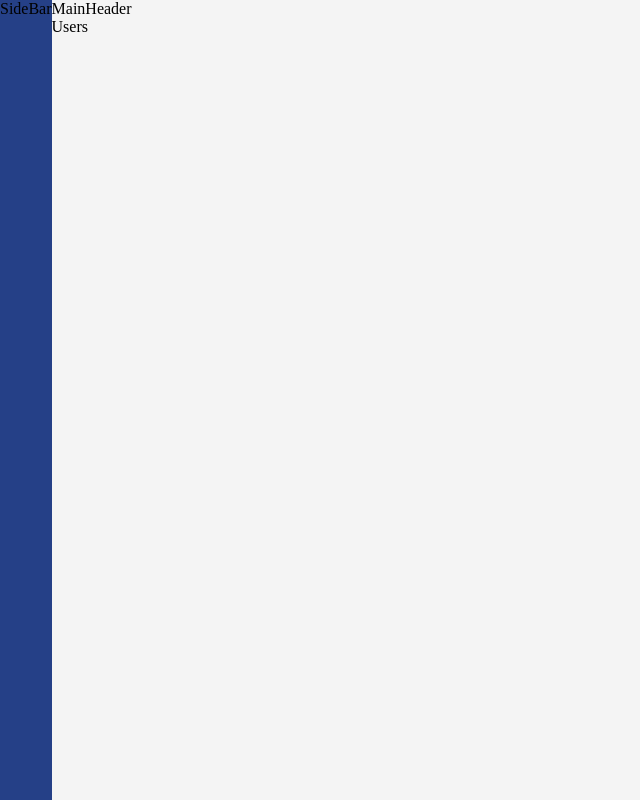
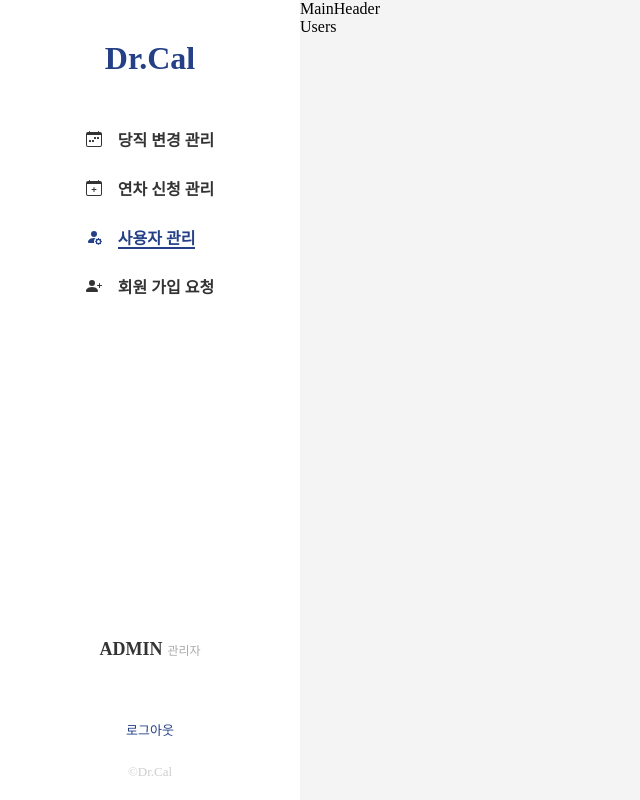
Before and after one commit to 7581058/DoctorCal-Admin, a React (Vite) app: page /users in a window 1280 px wide. Shown: the whole page, without its empty margins (0-640 px from the left). Built offline with nearby package versions, Linux system fonts and the light colour scheme; a web font is replaced by a local one.

Commit message:
:sparkles: Feat: 사이드바 레이아웃 구성, 기능 구현

```diff
--- a/src/components/SideBar.tsx
+++ b/src/components/SideBar.tsx
@@ -1,7 +1,119 @@
-import React from 'react';
+import { BsPersonFillGear, BsCalendarPlus, BsCalendarWeek, BsFillPersonPlusFill } from 'react-icons/bs';
+import { NavLink, useNavigate } from 'react-router-dom';
+import { styled } from 'styled-components';
 
 const SideBar = () => {
-  return <div>SideBar</div>;
+  const navigate = useNavigate();
+
+  const handleClickLogout = () => {
+    //토큰 삭제 로직 추가 필요
+    navigate('/');
+  };
+
+  return (
+    <Container>
+      <Logo>Dr.Cal </Logo>
+      <Menu>
+        <MenuItem to="/duty">
+          <BsCalendarWeek />
+          <span>당직 변경 관리</span>
+        </MenuItem>
+        <MenuItem to="/annual">
+          <BsCalendarPlus />
+          <span>연차 신청 관리</span>
+        </MenuItem>
+        <MenuItem to="/users">
+          <BsPersonFillGear />
+          <span>사용자 관리</span>
+        </MenuItem>
+        <MenuItem to="/requests">
+          <BsFillPersonPlusFill />
+          <span>회원 가입 요청</span>
+        </MenuItem>
+      </Menu>
+      <AdminLogo>
+        ADMIN<span>관리자</span>
+      </AdminLogo>
+      <LogoutBtn onClick={handleClickLogout}>로그아웃</LogoutBtn>
+      <Mark>©Dr.Cal</Mark>
+    </Container>
+  );
 };
 
 export default SideBar;
+
+const Container = styled.div`
+  position: relative;
+  display: flex;
+  flex-direction: column;
+  flex-shrink: 0;
+  align-items: center;
+  width: 300px;
+  height: 100%;
+  background-color: ${props => props.theme.white};
+`;
+
+const Logo = styled.span`
+  margin-top: 40px;
+  font-size: 2rem;
+  font-weight: 700;
+  color: ${props => props.theme.primary};
+`;
+
+const Menu = styled.div`
+  display: flex;
+  flex-direction: column;
+  gap: 25px;
+  margin-top: 50px;
+`;
+
+const MenuItem = styled(NavLink)`
+  font-weight: 700;
+  display: flex;
+  align-items: center;
+  span {
+    margin-left: 16px;
+    box-sizing: border-box;
+    height: 24px;
+  }
+  &.active {
+    color: ${props => props.theme.primary};
+    span {
+      border-bottom: 2px solid ${props => props.theme.primary};
+    }
+  }
+`;
+
+const AdminLogo = styled.span`
+  position: absolute;
+  bottom: 140px;
+  font-size: 1.125rem;
+  font-weight: 700;
+  color: ${props => props.theme.black};
+  span {
+    margin-left: 5px;
+    font-size: 0.75rem;
+    font-weight: 400;
+    color: ${props => props.theme.gray};
+  }
+`;
+
+const LogoutBtn = styled.button`
+  position: absolute;
+  bottom: 60px;
+  border: none;
+  outline: none;
+  margin-top: 20px;
+  background-color: transparent;
+  color: ${props => props.theme.primary};
+  font-size: 0.8125rem;
+  font-weight: 500;
+  cursor: pointer;
+`;
+
+const Mark = styled.span`
+  position: absolute;
+  bottom: 20px;
+  font-size: 0.8125rem;
+  color: ${props => props.theme.lightGray};
+`;
--- a/src/styles/Themes.ts
+++ b/src/styles/Themes.ts
@@ -5,10 +5,10 @@ const themes: DefaultTheme = {
   secondary: '#5B7DD7',
   black: '#333333',
   white: '#FFFFFF',
-  gray: 'AAAAAA',
+  gray: '#AAAAAA',
   lightGray: '#CECECE',
   green: '#5AB543',
-  red: 'C13030',
+  red: '#C13030',
   bgColor: '#F4F4F4',
 };
 
```
